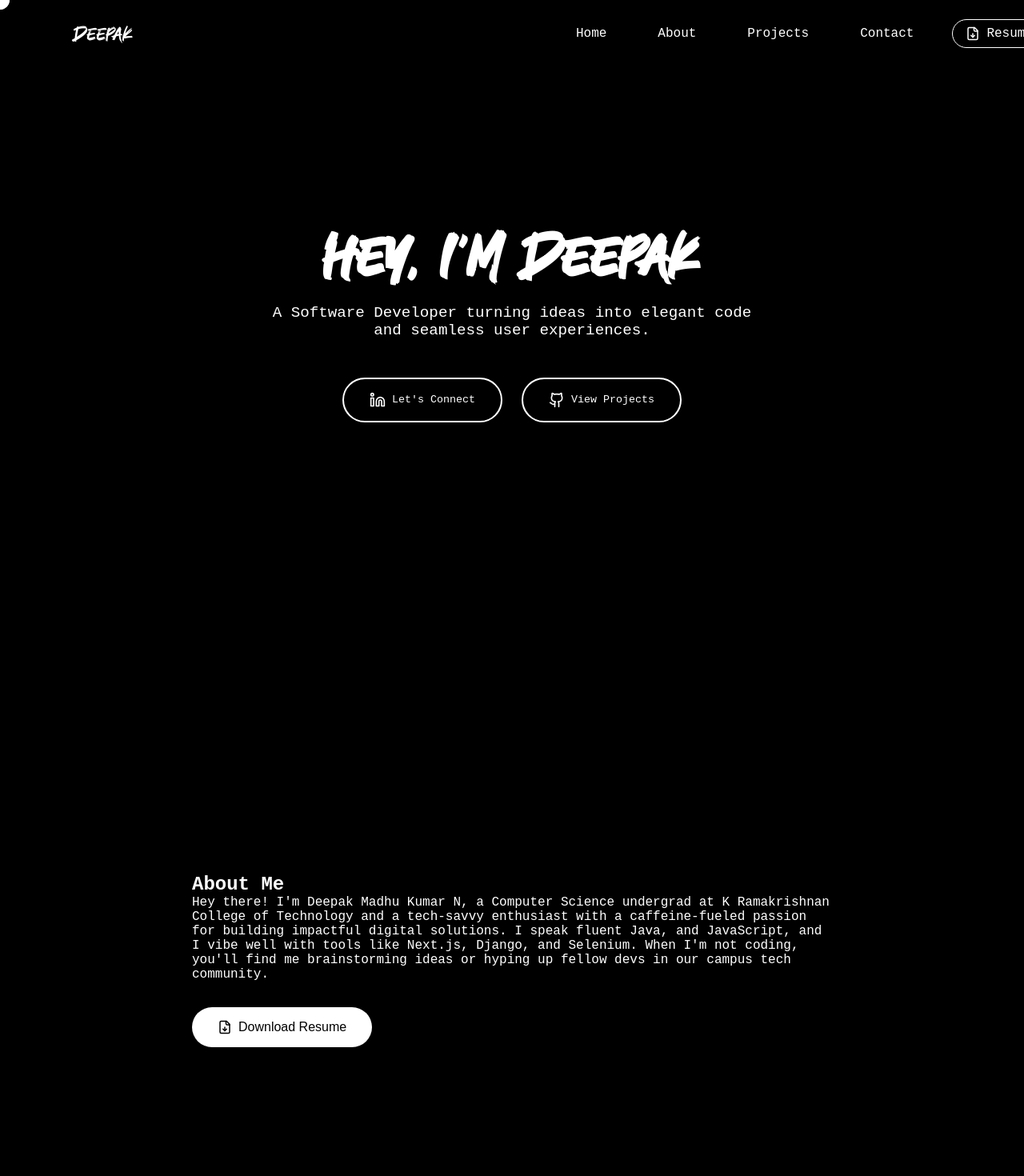
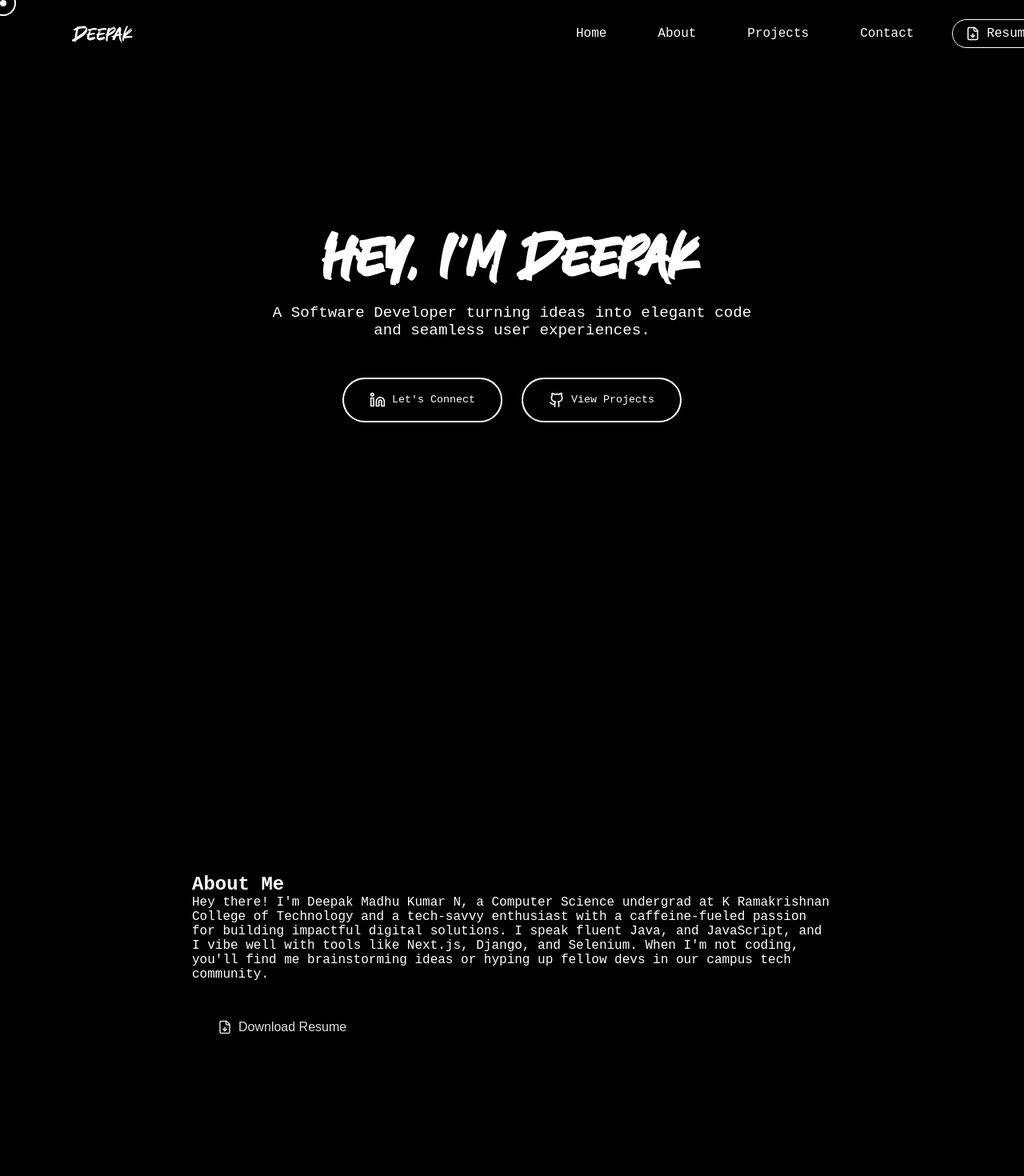
Before and after one commit to dazzy11/next-portfolio-dep, a React (Vite) app: page / in a window 1280 px wide. Shown: the top 1470 px of the page at 80% size. Built offline with nearby package versions, Linux system fonts and the light colour scheme.

Commit message:
curser changes

```diff
--- a/src/CustomCursor.tsx
+++ b/src/CustomCursor.tsx
@@ -2,83 +2,71 @@
 
 import { useEffect, useRef } from 'react';
 
-const CustomCursorTrail = () => {
-  const coords = useRef({ x: 0, y: 0 });
-  const circlesRef = useRef<HTMLDivElement[]>([]);
+const CustomCursor = () => {
+  const dotRef = useRef<HTMLDivElement>(null);
+  const ringRef = useRef<HTMLDivElement>(null);
 
   useEffect(() => {
-    // Initialize trailing circles
-    const circles = circlesRef.current;
-    circles.forEach((circle) => {
-      (circle as any).x = 0;
-      (circle as any).y = 0;
-    });
+    const dot = dotRef.current!;
+    const ring = ringRef.current!;
+    let mouseX = 0, mouseY = 0;
+    let ringX = 0, ringY = 0;
 
-    const handleMouseMove = (e: MouseEvent) => {
-      coords.current.x = e.clientX;
-      coords.current.y = e.clientY;
+    const updateMouse = (e: MouseEvent) => {
+      mouseX = e.clientX;
+      mouseY = e.clientY;
 
-      // Check if hovering over a button
-      const isButtonHover = (e.target as HTMLElement).closest('button');
-      circles.forEach((circle) => {
-        circle.style.backgroundColor = isButtonHover ? 'rgba(0, 0, 0, 1)' : 'rgba(255, 255, 255, 1)';
-
-      });
+      dot.style.left = `${mouseX - 4}px`;
+      dot.style.top = `${mouseY - 4}px`;
     };
 
     const animate = () => {
-      let x = coords.current.x;
-      let y = coords.current.y;
+      ringX += (mouseX - ringX) * 0.1;
+      ringY += (mouseY - ringY) * 0.1;
 
-      circles.forEach((circle, index) => {
-        circle.style.left = `${x - 12}px`;
-        circle.style.top = `${y - 12}px`;
-        circle.style.scale = `${(circles.length - index) / circles.length}`;
-
-        (circle as any).x = x;
-        (circle as any).y = y;
-
-        const next = circles[index + 1] || circles[0];
-        x += ((next as any).x - x) * 0.3;
-        y += ((next as any).y - y) * 0.3;
-      });
+      ring.style.left = `${ringX - 12}px`;
+      ring.style.top = `${ringY - 12}px`;
 
       requestAnimationFrame(animate);
     };
 
-    document.addEventListener('mousemove', handleMouseMove);
+    document.addEventListener('mousemove', updateMouse);
     animate();
 
     return () => {
-      document.removeEventListener('mousemove', handleMouseMove);
+      document.removeEventListener('mousemove', updateMouse);
     };
   }, []);
 
   return (
     <>
-      {Array.from({ length: 20 }).map((_, i) => (
       <div
-          key={i}
-          ref={(el) => {
-            if (el) circlesRef.current[i] = el;
+        ref={ringRef}
+        style={{
+          position: 'fixed',
+          height: '32px',
+          width: '32px',
+          borderRadius: '50%',
+          border: '2px solid white',
+          pointerEvents: 'none',
+          zIndex: 999999,
+          transition: 'border-color 0.2s ease',
         }}
+      />
+      <div
+        ref={dotRef}
         style={{
-            height: '24px',
-            width: '24px',
+          position: 'fixed',
+          height: '8px',
+          width: '8px',
           borderRadius: '50%',
           backgroundColor: 'white',
-            position: 'fixed',
-            top: 0,
-            left: 0,
           pointerEvents: 'none',
-            zIndex: 99999999,
-            transform: 'translate3d(0, 0, 0)',
-            transition: 'background-color 0.2s ease',
+          zIndex: 999999,
         }}
       />
-      ))}
     </>
   );
 };
 
-export default CustomCursorTrail;
+export default CustomCursor;
--- a/src/Dc.css
+++ b/src/Dc.css
@@ -311,11 +311,13 @@ a:focus {
   margin: 0 auto;
 }
 
+
+
 .resume-download {
   margin-top: 2rem;
   padding: 1rem 2rem;
-  background: var(--secondary);
-  color: var(--bg);
+  background: transparent; /* Changed for hover animation visibility */
+  color: #e0e0e0; /* Adjust this as needed */
   border: none;
   max-width: 100%;
   width: fit-content;
@@ -328,13 +330,31 @@ a:focus {
   transition: all 0.3s ease;
   font-size: 1rem;
   flex-wrap: wrap;
+
+  /* Inherited from .btn-wit1 */
+  position: relative;
+  overflow: hidden;
+  text-decoration: none !important;
+  box-shadow: none !important;
+  outline: none !important;
 }
 
+/* Hover underline animation */
+.resume-download::after {
+  content: '';
+  position: absolute;
+  bottom: 0;
+  left: 0;
+  width: 0%;
+  height: 2px;
+  background: #efefef;
+  transition: width 0.3s ease-out;
+}
 
-.resume-download:hover {
-  transform: translateY(-2px);
-  box-shadow: 0 4px 15px rgba(0, 255, 157, 0.3);
+.resume-download:hover::after {
+  width: 100%;
 }
+
 
 /* Project Cards */
 .project-image {
--- a/src/main.tsx
+++ b/src/main.tsx
@@ -1,10 +1,9 @@
-import { inject } from '@vercel/analytics';
-inject(); // This must be at the top!
 import { StrictMode } from 'react'
 import { createRoot } from 'react-dom/client'
 import Index from './Index'
 import CustomCursor from './CustomCursor'
-
+import { inject } from '@vercel/analytics';
+inject();
 //import CursorTrail from './CursorTrail'
 //import WeatherApp from './WeatherApp.tsx'
 //import Portfolio from './Portfolio.tsx'
```
Lines whose indentation alone changed are shown as unchanged.
